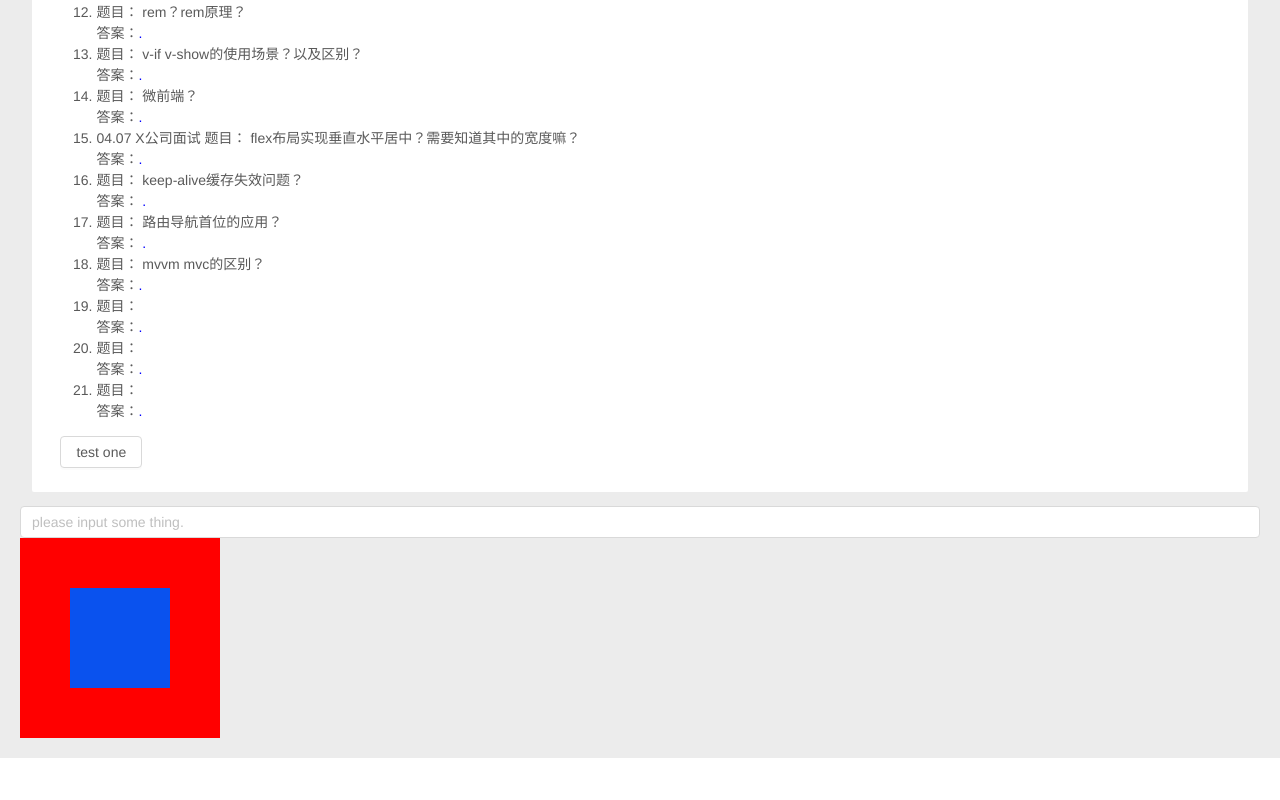
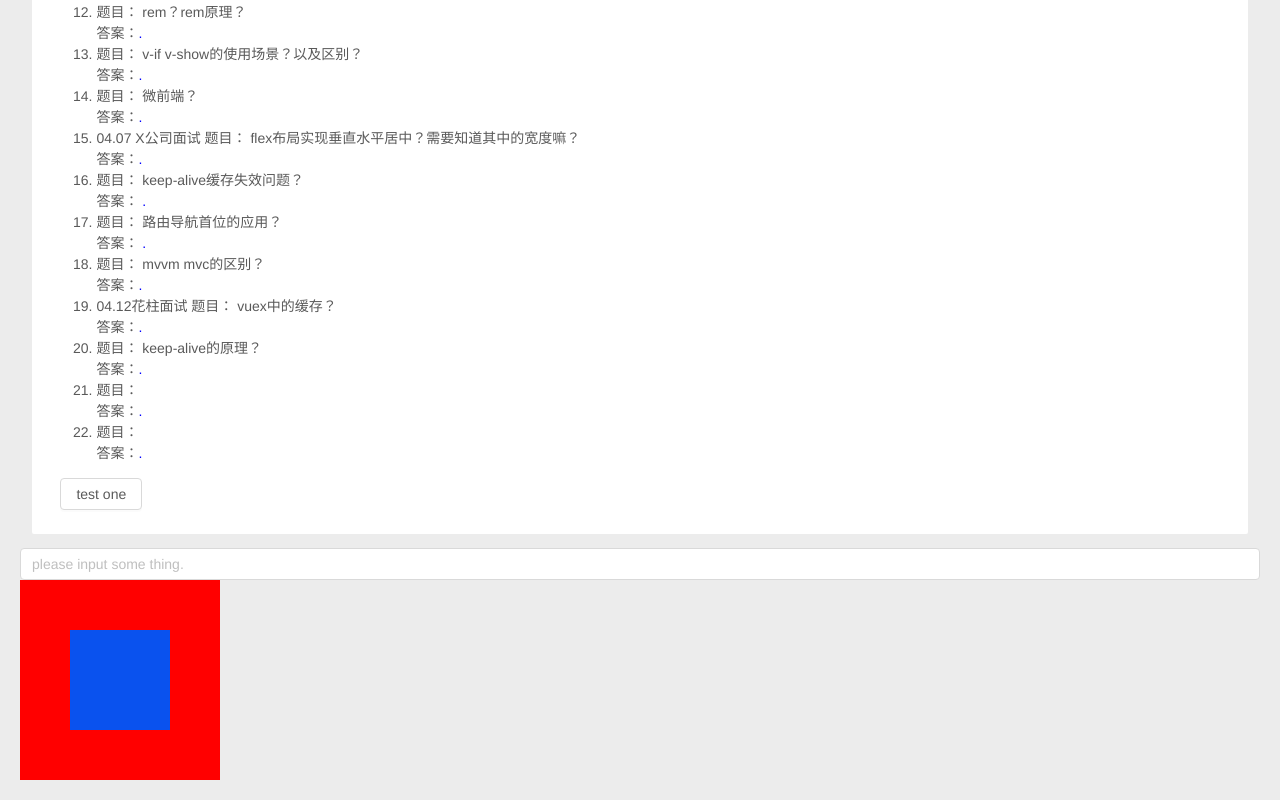
Before and after one commit to jackluotong/vue_project, a Vue app: page /April in a window 1280 px wide. Shown: the part 641-1441 px from the top of the page. Before the commit the page ends 1399 px from the top, so only its background shows below. Built offline with nearby package versions, Linux system fonts and the light colour scheme.

Commit message:
add new knowledge.

```diff
--- a/src/components/Interview/April.vue
+++ b/src/components/Interview/April.vue
@@ -81,7 +81,8 @@ export default {
 					answer: '  ',
 				},
 				{ name: 'mvvm mvc的区别？', answer: '' },
-				{ name: ' ', answer: '' },
+        {title:'04.12花柱面试',name:'vuex中的缓存？',answer:''},
+				{ name: 'keep-alive的原理？', answer: '' },
 				{ name: ' ', answer: '' },
 				{ name: '', answer: '' },
 			],
```
Also changed, not shown: src/components/Interview/README.md (added).
